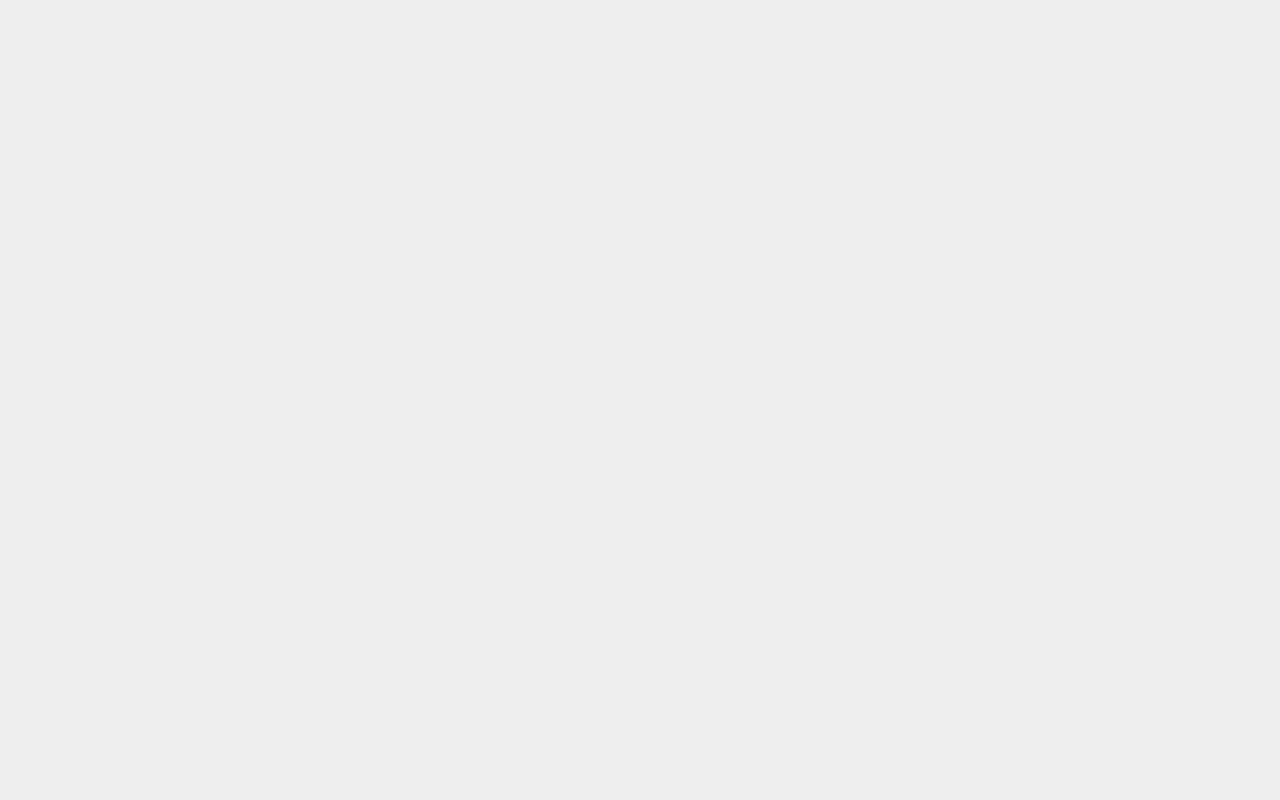
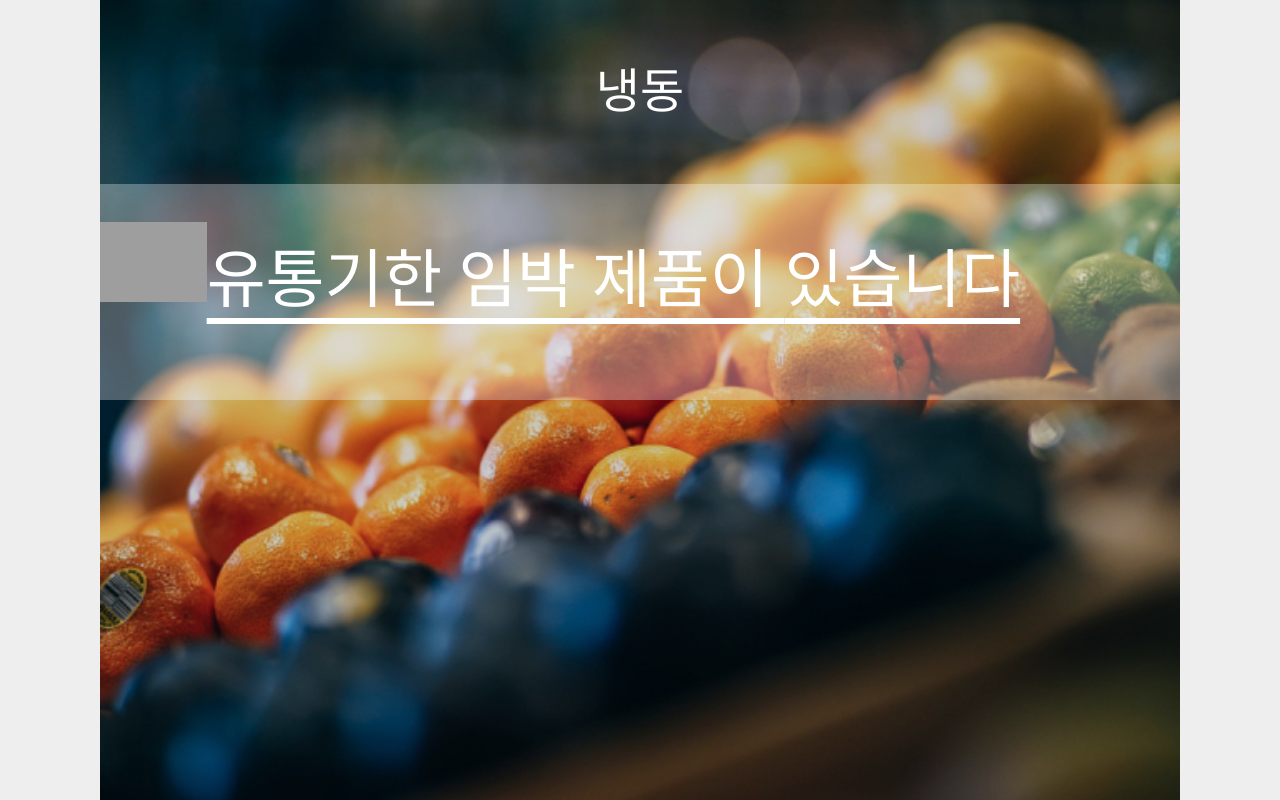
Before and after one commit to hokim2407/RefrigeratorInMyHand, a React (Create React App) app: page /result in a window 1280 px wide. Built offline with nearby package versions, Linux system fonts and the light colour scheme; grey boxes are pictures that could not be loaded; a web font is replaced by a local one.

Commit message:
fix: fix warning

```diff
--- a/src/result.js
+++ b/src/result.js
@@ -49,8 +49,8 @@ function Result() {
     if (image[checkType] === "./icon/imo-good.png") existence = "없습니다";
   });
 
-  if (checkType == 0) var Type = "상온";
-  else if (checkType == 1) Type = "냉장";
+  if (checkType === 0) var Type = "상온";
+  else if (checkType === 1) Type = "냉장";
   else Type = "냉동";
 
   console.log(Type);
@@ -87,7 +87,77 @@ function Result() {
     }
   });
 
-  return <div className="top-block"></div>;
+  return (
+    <div className="top-block">
+      <div className="background fill-background">
+        <div className="dark-background vertical-flex-box ">
+          <div
+            className="transparent-box"
+            style={{ top: "0", height: "100%", padding: "0" }}
+          >
+            <div
+              style={{
+                position: "relative",
+                align: "left",
+              }}
+            >
+              <p
+                className="pb1"
+                style={{
+                  color: "white",
+                  position: "relative",
+                }}
+              >
+                {Type}
+              </p>
+            </div>
+            <div
+              style={{
+                paddingBottom: "3vw",
+                textAlign: "left",
+                position: "relative",
+                align: "left",
+                backgroundColor: "rgba(255, 255, 255, 0.3)",
+              }}
+            >
+              <div style={{}}>
+                <p
+                  id="answer"
+                  className="h2 button-text"
+                  style={{
+                    margin: "0",
+                    fontSize: "min(5vw, 4rem)",
+                    paddingBlockStart: "3vw",
+                    color: "white",
+                    textDecoration: "underline",
+                    textUnderlinePosition: "under",
+                  }}
+                >
+                  <img
+                    className="button-icon"
+                    src={`${image[checkType]}`}
+                    alt="아이콘"
+                  ></img>
+                  유통기한 임박 제품이 {existence}
+                </p>
+                <ul>
+                  <li>
+                    <ul id="item-list" style={{ marginBlockEnd: "0" }}></ul>
+                  </li>
+                </ul>
+              </div>
+            </div>
+            <div>
+              <ul
+                id="item-lists"
+                style={{ padding: "3vh 0 ", marginBottom: "0" }}
+              ></ul>
+            </div>
+          </div>
+        </div>
+      </div>
+    </div>
+  );
 }
 
 export default Result;
```
